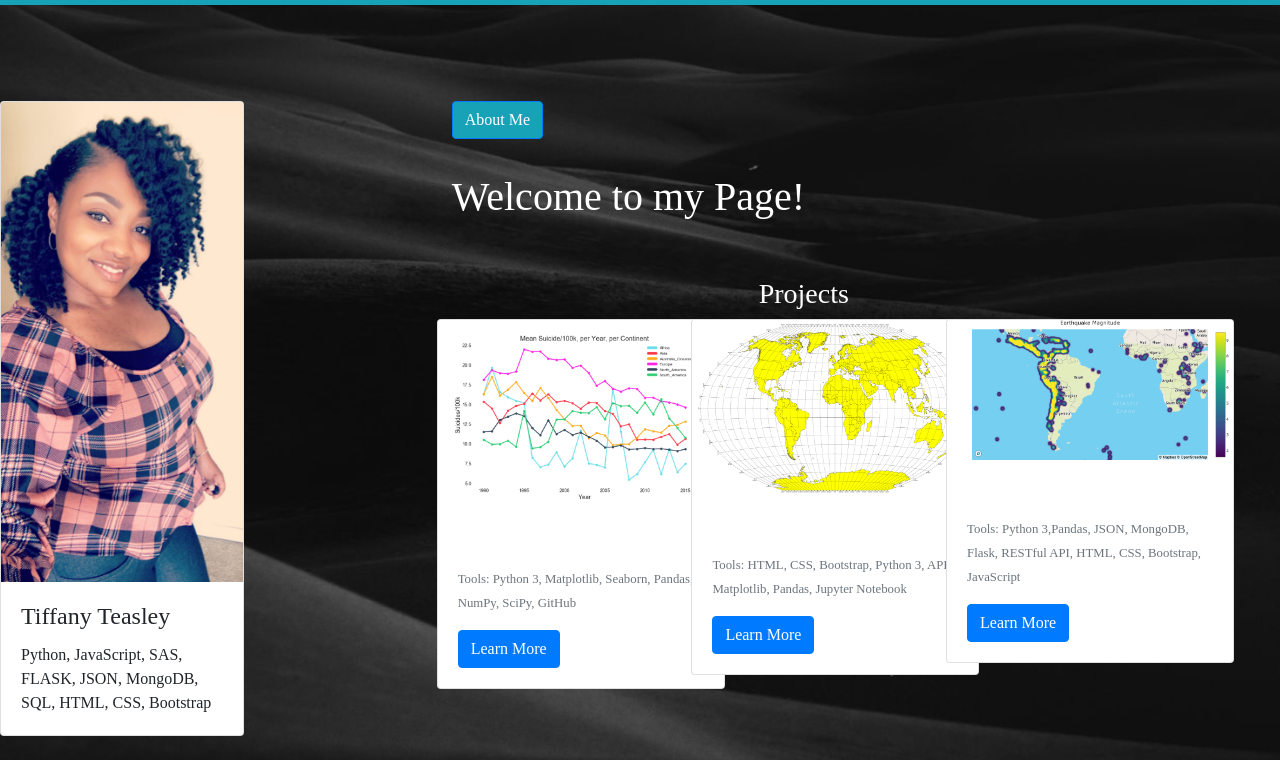
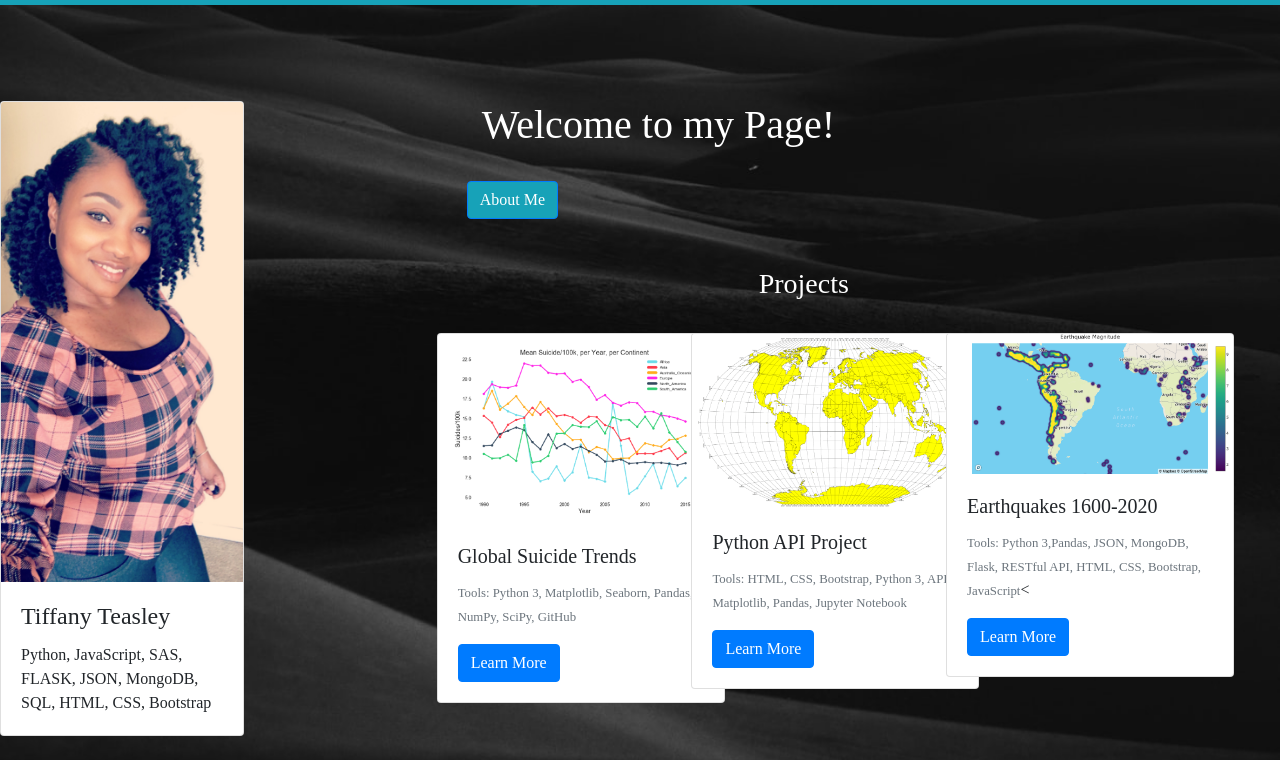
Before and after one commit to mathluva/mathluva.github.io, a plain HTML site: page index.html in a window 1280 px wide. Shown: the part 51-811 px from the top of the page. Drawn offline with nearby package versions, Linux system fonts and the light colour scheme; a web font is replaced by a local one.

Commit message:
font change

```diff
--- a/index.html
+++ b/index.html
@@ -54,6 +54,9 @@ background-size: cover;">
         <div class="row">
           <div class="col-md-12">
             <div class="container">
+              <div class="col-md-12 projectBox" style="color:white;">
+                <h1 class="motion-path-demo el col-md ml3 justify-content-center">Welcome to my Page!</h1>
+                <br>
               <button type="button" class="btn bg-info btn-primary" data-toggle="collapse" data-target="#demo">About Me</button>
               <div id="demo" class="collapse" style="color:white;">
                 <br>
@@ -68,14 +71,13 @@ background-size: cover;">
               </div>
           </div>
         </div>
-        <br>
-        <br>
-        <br>
-        <div class="col-md-12 projectBox" style="color:white;">
-            <h1 class="motion-path-demo el col-md ml3 justify-content-center">Welcome to my Page!</h1>
+
+        <!-- <div class="col-md-12 projectBox" style="color:white;">
+            <h1 class="motion-path-demo el col-md ml3 justify-content-center">Welcome to my Page!</h1> -->
             <br>
             <br>
-            <h3 class="d-flex justify-content-center"">Projects</h3>
+            <h3 class="d-flex justify-content-center" style="color:white;">Projects</h3>
+            <br>
             <div class="row">
                 <div class="col-md-4 mr-0">
                     <div class="card" style="width: 18rem;">
```
